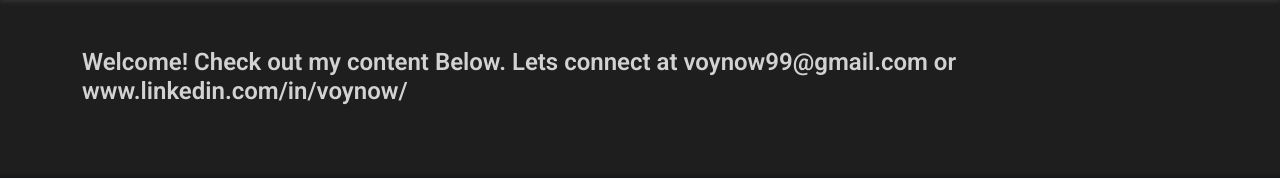
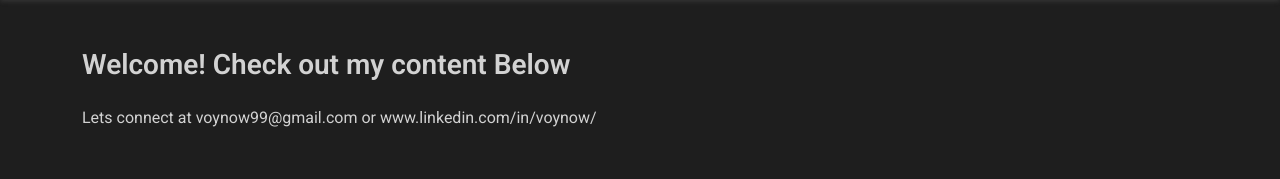
Before and after one commit to voynow/old-jamievoynow.com, a Flask app: template templates/index.html in a window 1280 px wide. Shown: the part 62-241 px from the top of the page. Run offline with Flask 2, Linux system fonts and the light colour scheme; the template is opened without the code that fills it, so the values that code supplies are empty.

Commit message:
Adding my contact info

```diff
--- a/templates/index.html
+++ b/templates/index.html
@@ -19,7 +19,8 @@
         </nav>
     </header>
     <main class="container mt-5">
-        <h4 class="mb-4">Welcome! Check out my content Below. Lets connect at voynow99@gmail.com or www.linkedin.com/in/voynow/</h4>
+        <h3 class="mb-4">Welcome! Check out my content Below</h3>
+        <p class="mb-4">Lets connect at voynow99@gmail.com or www.linkedin.com/in/voynow/</p>
         <div class="row">
             <!-- Fake blog entries -->
             {% for post in posts %}
```
